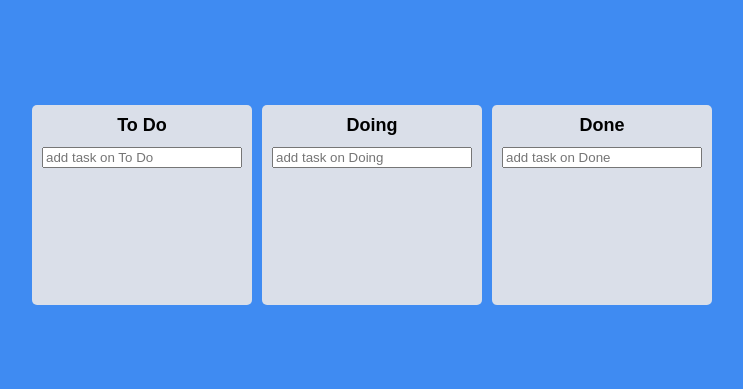
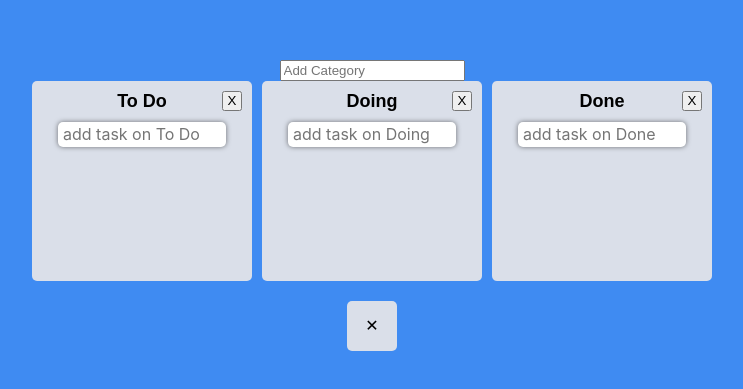
Before and after one commit to Kim-Hyeong-joon/ReactJS-Trello-Clone, a React (Create React App) app: page / in a window 1280 px wide. Shown: the part 195-584 px from the top of the page, without its empty margins (268-1011 px from the left). Built offline with nearby package versions, Linux system fonts and the light colour scheme.

Commit message:
trello code challenge

```diff
--- a/src/App.tsx
+++ b/src/App.tsx
@@ -1,11 +1,15 @@
+import { useEffect } from "react";
+import { useForm } from "react-hook-form";
 import { DragDropContext, DropResult } from "react-beautiful-dnd";
 import { useRecoilState } from "recoil";
 import styled from "styled-components";
 import { toDoState } from "./atoms";
 import Board from "./Components/Board";
+import Trash from "./Components/Trash";
 
 const Wrapper = styled.div`
   display: flex;
+  flex-direction: column;
   max-width: 680px;
   width: 100%;
   margin: 0 auto;
@@ -21,8 +25,20 @@ const Boards = styled.div`
   gap: 10px;
 `;
 
+interface IForm {
+  category: string;
+}
+
 function App() {
   const [toDos, setToDos] = useRecoilState(toDoState);
+  const { register, setValue, handleSubmit } = useForm<IForm>();
+  useEffect(() => {
+    if (localStorage.getItem("allBoards")) {
+      setToDos(() => {
+        return JSON.parse(localStorage.getItem("allBoards") || "");
+      });
+    }
+  }, []);
   const onDragEnd = (info: DropResult) => {
     const { destination, source } = info;
     if (destination?.droppableId === source.droppableId) {
@@ -31,13 +47,27 @@ function App() {
         const taskObj = boardCopy[source.index];
         boardCopy.splice(source.index, 1);
         boardCopy.splice(destination?.index, 0, taskObj);
-        return {
+        const newAllBoards = {
           ...allBoards,
           [source.droppableId]: boardCopy,
         };
+        localStorage.setItem("allBoards", JSON.stringify(newAllBoards));
+        return newAllBoards;
       });
     }
-    if (destination?.droppableId !== source.droppableId) {
+
+    if (destination?.droppableId === "trash") {
+      setToDos((allBoards) => {
+        const boardCopy = [...allBoards[source.droppableId]];
+        boardCopy.splice(source.index, 1);
+        const newAllBoards = {
+          ...allBoards,
+          [source.droppableId]: boardCopy,
+        };
+        localStorage.setItem("allBoards", JSON.stringify(newAllBoards));
+        return newAllBoards;
+      });
+    } else if (destination?.droppableId !== source.droppableId) {
       if (!destination) return;
       setToDos((allBoards) => {
         const sourceBoard = [...allBoards[source.droppableId]];
@@ -45,22 +75,40 @@ function App() {
         const sourceObj = sourceBoard[source.index];
         sourceBoard.splice(source.index, 1);
         destinationBoard.splice(destination?.index, 0, sourceObj);
-        return {
+        const newAllBoards = {
           ...allBoards,
           [source.droppableId]: sourceBoard,
           [destination?.droppableId]: destinationBoard,
         };
+        localStorage.setItem("allBoards", JSON.stringify(newAllBoards));
+        return newAllBoards;
       });
     }
+  };
+  const onValid = ({ category }: IForm) => {
+    setToDos((allBoards) => {
+      const newBoards = { ...allBoards, [category]: [] };
+      localStorage.setItem("allBoards", JSON.stringify(newBoards));
+      return newBoards;
+    });
+    setValue("category", "");
   };
   return (
     <DragDropContext onDragEnd={onDragEnd}>
       <Wrapper>
+        <form onSubmit={handleSubmit(onValid)}>
+          <input
+            {...register("category", { required: true })}
+            type="text"
+            placeholder="Add Category"
+          />
+        </form>
         <Boards>
           {Object.keys(toDos).map((boardId) => (
             <Board boardId={boardId} key={boardId} toDos={toDos[boardId]} />
           ))}
         </Boards>
+        <Trash />
       </Wrapper>
     </DragDropContext>
   );
--- a/src/Components/Board.tsx
+++ b/src/Components/Board.tsx
@@ -12,6 +12,7 @@ const Wrapper = styled.div`
   min-height: 200px;
   display: flex;
   flex-direction: column;
+  position: relative;
 `;
 
 const Title = styled.h2`
@@ -29,7 +30,7 @@ interface IAreaProps {
 const Area = styled.div<IAreaProps>`
   background-color: ${(props) =>
     props.isDraggingOver
-      ? "#defe6e9"
+      ? "#def6e9"
       : props.isDraggingFromThis
       ? "#b2bec3"
       : "transparent"};
@@ -41,9 +42,34 @@ const Area = styled.div<IAreaProps>`
 
 const Form = styled.form`
   width: 100%;
+  display: flex;
+  justify-content: center;
+  align-items: center;
   input {
+    all: unset;
+    font-family: -apple-system, BlinkMacSystemFont, "Segoe UI", Roboto, Oxygen,
+      Ubuntu, Cantarell, "Open Sans", "Helvetica Neue", sans-serif;
     width: 100%;
+    background-color: white;
+    border-radius: 5px;
+    width: 80%;
+    padding: 3px;
+    padding-left: 5px;
+    box-shadow: 0 0 5px 0.1px rgba(0, 0, 0, 0.5);
+    font-size: 16px;
+    font-weight: 400;
+    margin-bottom: 10px;
   }
+`;
+
+const DeleteBtn = styled.button`
+  position: absolute;
+  right: 10px;
+  width: 20px;
+  height: 20px;
+  display: flex;
+  justify-content: center;
+  align-items: center;
 `;
 
 interface IBoardProps {
@@ -61,16 +87,27 @@ function Board({ toDos, boardId }: IBoardProps) {
   const onValid = ({ toDo }: IForm) => {
     const newToDo = { id: Date.now(), text: toDo };
     setToDos((allBoards) => {
-      return {
+      const newAllBoards = {
         ...allBoards,
         [boardId]: [...allBoards[boardId], newToDo],
       };
+      localStorage.setItem("allBoards", JSON.stringify(newAllBoards));
+      return newAllBoards;
     });
     setValue("toDo", "");
+  };
+  const handleClick = () => {
+    setToDos((allBoards) => {
+      const boardsCopy = { ...allBoards };
+      delete boardsCopy[boardId];
+      localStorage.setItem("allBoards", JSON.stringify(boardsCopy));
+      return boardsCopy;
+    });
   };
   return (
     <Wrapper>
       <Title>{boardId}</Title>
+      <DeleteBtn onClick={handleClick}>X</DeleteBtn>
       <Form onSubmit={handleSubmit(onValid)}>
         <input
           {...register("toDo", { required: true })}
--- /dev/null
+++ b/src/Components/Trash.tsx
@@ -0,0 +1,30 @@
+import { Droppable } from "react-beautiful-dnd";
+import styled from "styled-components";
+
+const Wrapper = styled.div<{ isDraggingOver: boolean }>`
+  margin-top: 20px;
+  width: 50px;
+  height: 50px;
+  background-color: ${(props) => (props.isDraggingOver ? "tomato" : "#dadfe9")};
+  display: flex;
+  justify-content: center;
+  align-items: center;
+  border-radius: 5px;
+  div {
+    position: absolute;
+  }
+`;
+
+function Trash() {
+  return (
+    <Droppable droppableId="trash">
+      {(magic, info) => (
+        <Wrapper ref={magic.innerRef} isDraggingOver={info.isDraggingOver}>
+          <div>✕</div> {magic.placeholder}
+        </Wrapper>
+      )}
+    </Droppable>
+  );
+}
+
+export default Trash;
```
